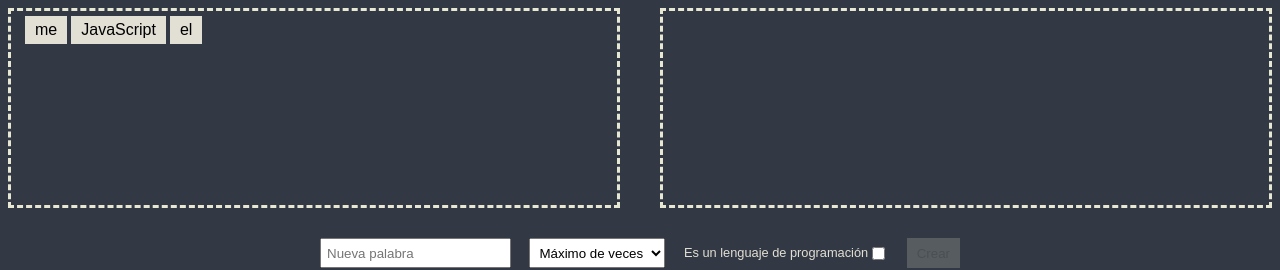
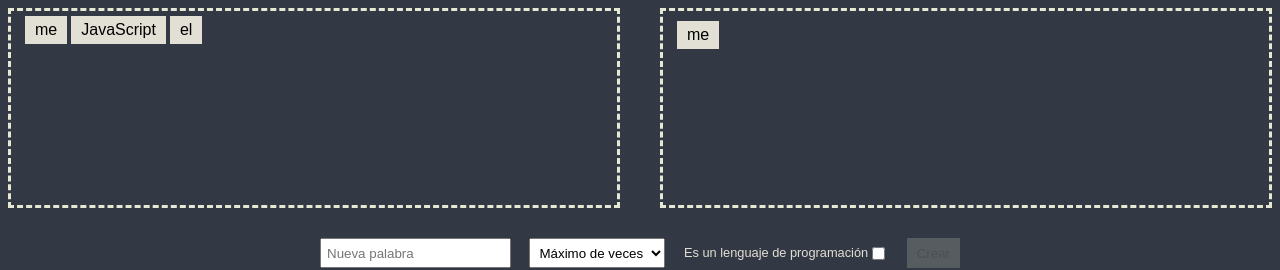
Before and after one commit to polrb5/c2-ejercicio-react-9-palabras, a React (Create React App) app: page / in a window 1280 px wide. Both pictures are taken after a click on the item "me". Shown: the top 270 px of the page. Built offline with nearby package versions, Linux system fonts and the light colour scheme.

Commit message:
onClick aparece copia en el recuadro derecho

```diff
--- a/src/App.js
+++ b/src/App.js
@@ -27,11 +27,15 @@ function App() {
       maximoVeces: "sin límite",
     },
   ]);
+  const [displayPalabras, setDisplayPalabras] = useState([]);
+
   return (
     <>
       <Palabras
         listaPalabras={listaPalabras}
         setListaPalabras={setListaPalabras}
+        displayPalabras={displayPalabras}
+        setDisplayPalabras={setDisplayPalabras}
       />
       <CrearPalabras />
       <Info />
--- a/src/componentes/ListaPalabras.js
+++ b/src/componentes/ListaPalabras.js
@@ -1,6 +1,9 @@
 export const ListaPalabras = (props) => {
-  const { palabra } = props;
-  return <li>{palabra.palabra}</li>;
+  const { palabra, setDisplayPalabras, displayPalabras } = props;
+  const printPalabra = () => {
+    setDisplayPalabras([...displayPalabras, palabra]);
+  };
+  return <li onClick={printPalabra}>{palabra.palabra}</li>;
 };
 
 {
--- a/src/componentes/Palabras.js
+++ b/src/componentes/Palabras.js
@@ -2,8 +2,12 @@ import { ListaPalabras } from "./ListaPalabras";
 import { Resultado } from "./Resultado";
 
 export const Palabras = (props) => {
-  const { listaPalabras, setListaPalabras } = props;
-  const onClickCopia = () => {};
+  const {
+    listaPalabras,
+    setListaPalabras,
+    displayPalabras,
+    setDisplayPalabras,
+  } = props;
   return (
     <section className="palabras">
       <ul className="lista-palabras">
@@ -13,10 +17,16 @@ export const Palabras = (props) => {
             key={palabra.id}
             listaPalabras={listaPalabras}
             setListaPalabras={setListaPalabras}
+            setDisplayPalabras={setDisplayPalabras}
+            displayPalabras={displayPalabras}
           />
         ))}
       </ul>
-      <Resultado />
+      <ul className="resultado">
+        {displayPalabras.map((palabra) => (
+          <Resultado palabra={palabra} key={palabra.id} />
+        ))}
+      </ul>
     </section>
   );
 };
--- a/src/componentes/Resultado.js
+++ b/src/componentes/Resultado.js
@@ -1,3 +1,4 @@
-export const Resultado = () => {
-  return <ul className="resultado"></ul>;
+export const Resultado = (props) => {
+  const { palabra } = props;
+  return <li>{palabra.palabra}</li>;
 };
```
